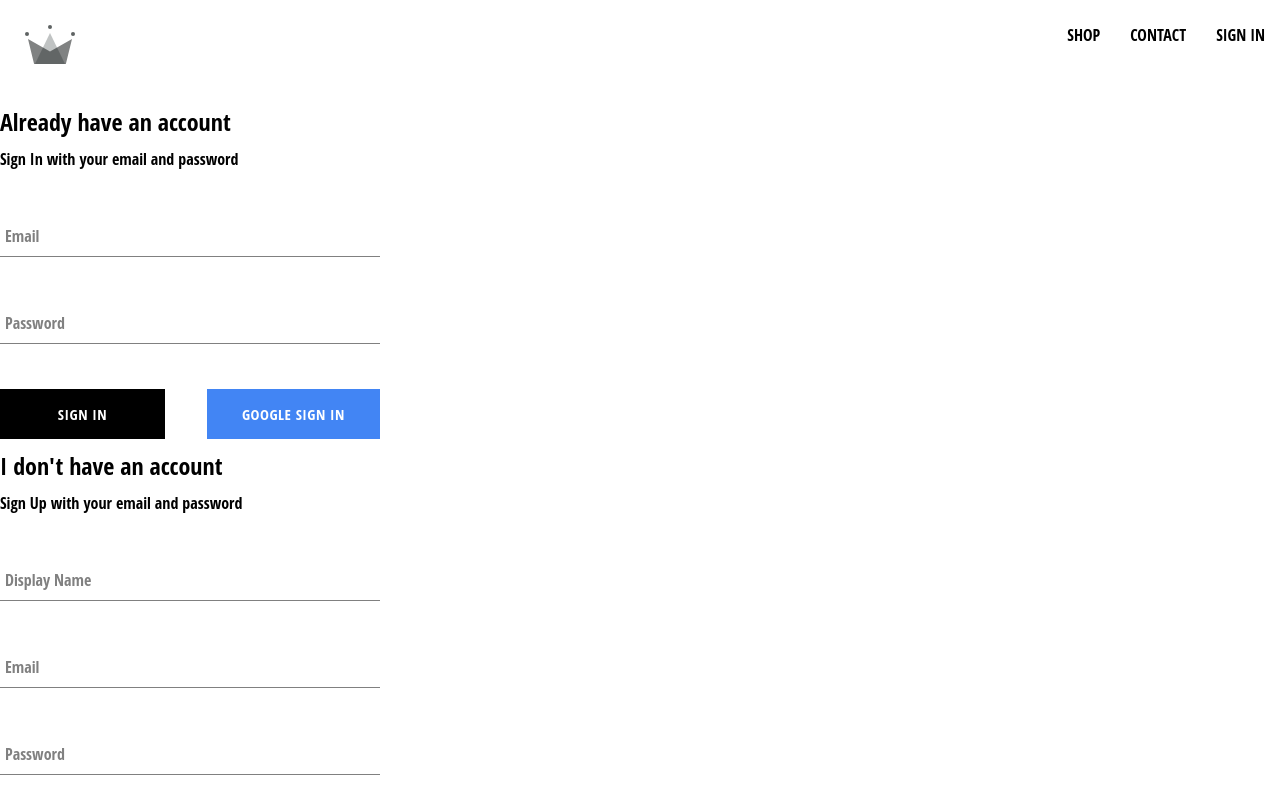
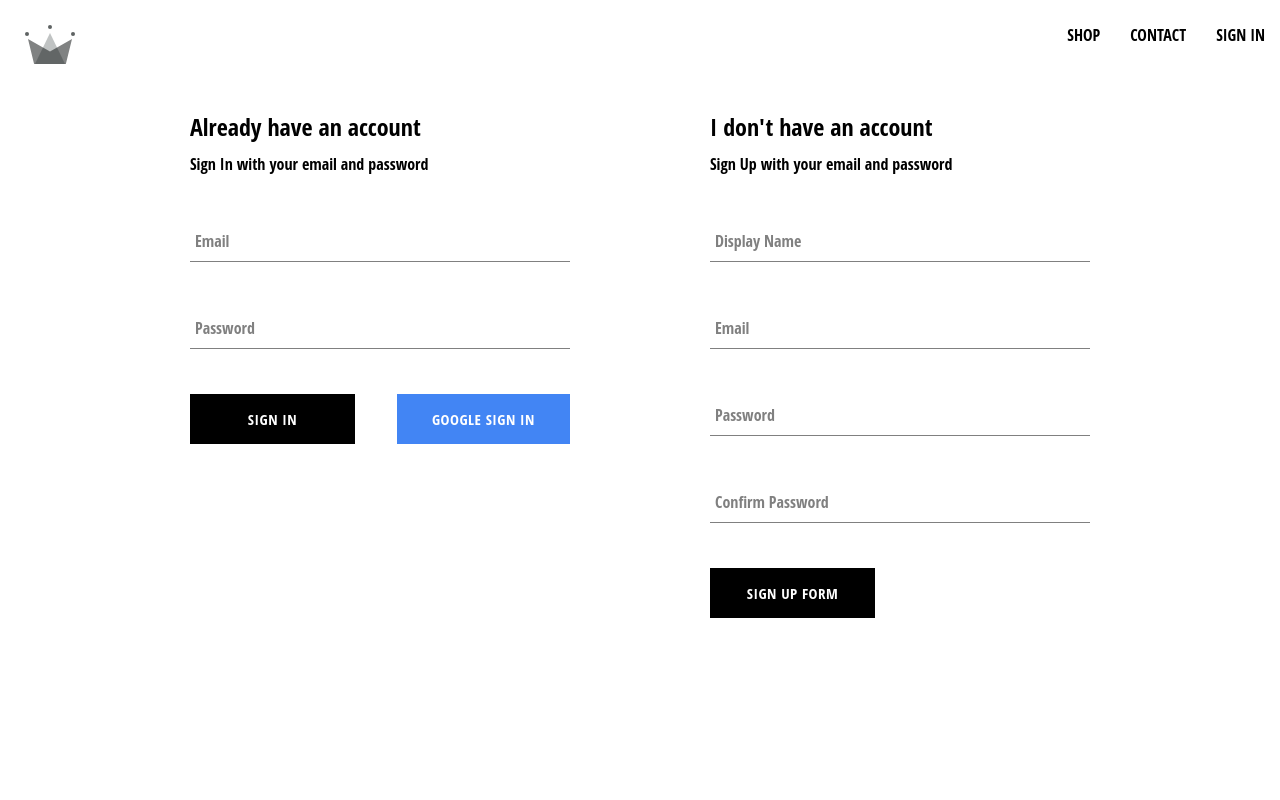
Before and after one commit to alkesh26/crwn-clothingcrwn-clothing, a React (Create React App) app: page /auth in a window 1280 px wide. Shown: the top 800 px of the page. Built offline with nearby package versions, Linux system fonts and the light colour scheme.

Commit message:
Styled the sign in page

```diff
--- a/src/components/sign-in-form/sign-in-form.component.jsx
+++ b/src/components/sign-in-form/sign-in-form.component.jsx
@@ -40,6 +40,17 @@ const SignInForm = () => {
       console.log(response)
       resetFormFields()
     } catch(error) {
+      switch(error.code) {
+        case 'auth/wrong-password':
+          alert('Incorrect password');
+          break;
+        case 'auth/user-not-found':
+          alert('No user with this email exists');
+          break;
+        default:
+          console.log(error)
+      }
+      console.log(error)
     }
   }
 
@@ -68,7 +79,9 @@ const SignInForm = () => {
 
         <div className="buttons-container">
           <Button type="submit">Sign In</Button>
-          <Button buttonType="google" onClick={logGoogleUser}>Google Sign In</Button>
+          <Button type="button" buttonType="google" onClick={logGoogleUser}>
+            Google Sign In
+          </Button>
         </div>
       </form>
     </div>
--- a/src/routes/authentication/authentication.component.jsx
+++ b/src/routes/authentication/authentication.component.jsx
@@ -1,9 +1,11 @@
 import SignUpForm from "../../components/sign-up-form/sign-up-form.component";
 import SignInForm from "../../components/sign-in-form/sign-in-form.component";
 
+import './authentication.styles.scss'
+
 export default function Authentication() {
   return (
-    <div>
+    <div className="authentication-container">
       <SignInForm />
       <SignUpForm />
     </div>
--- /dev/null
+++ b/src/routes/authentication/authentication.styles.scss
@@ -0,0 +1,6 @@
+.authentication-container {
+  display: flex;
+  justify-content: space-between;
+  width: 900px;
+  margin: 30px auto;
+}
```
